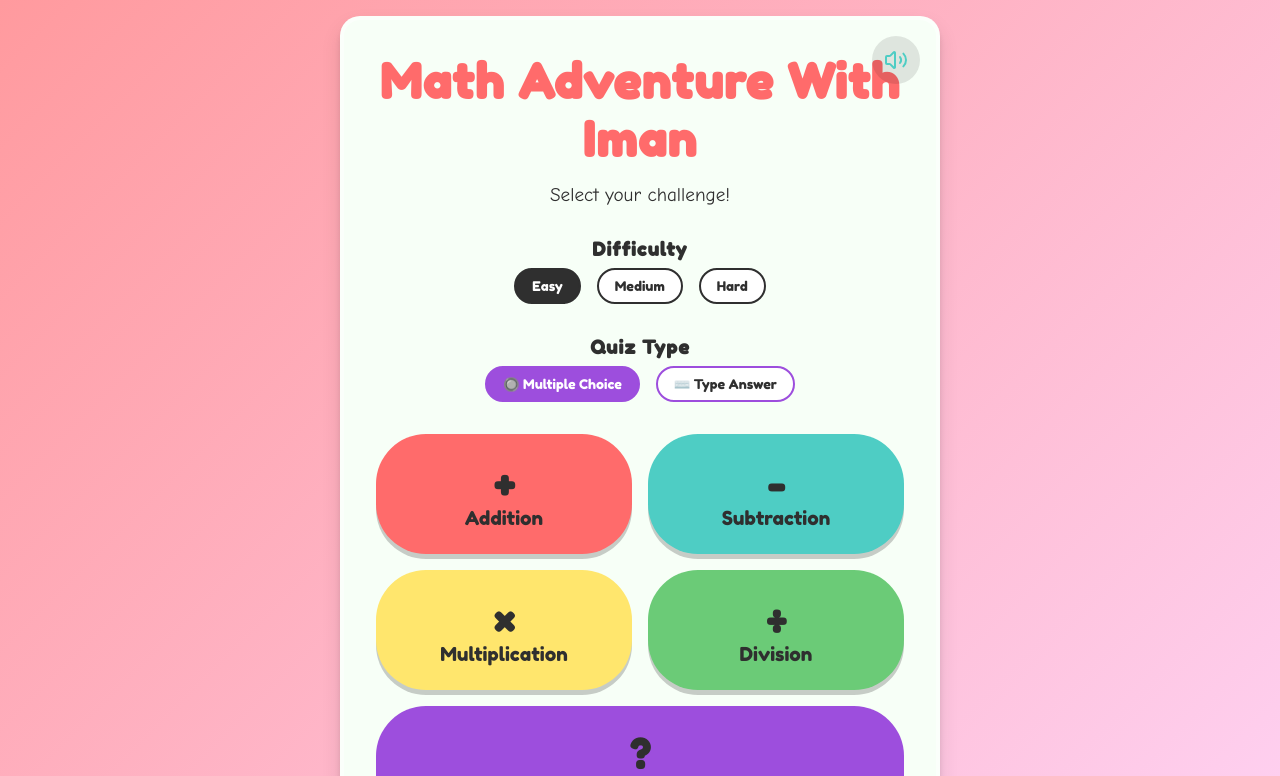
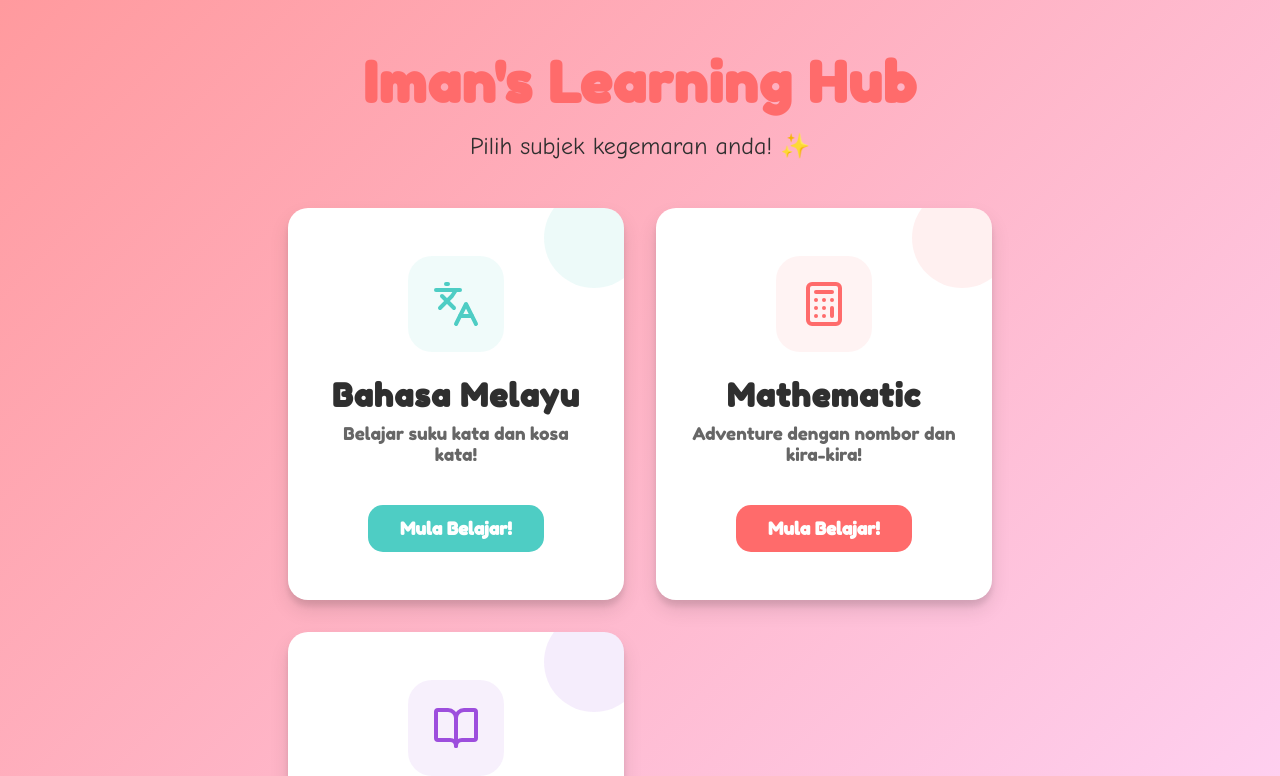
Before and after one commit to Iman18Aiman23/math-adventure, a React (Vite) app: page / in a window 1280 px wide. Shown: the top 776 px of the page. Built offline with nearby package versions, Linux system fonts and the light colour scheme.

Commit message:
Add Home Page with subject selection (BM, Math, Jawi)

```diff
--- a/src/App.jsx
+++ b/src/App.jsx
@@ -1,11 +1,20 @@
 import React, { useState } from 'react';
+import HomePage from './components/HomePage';
+import BMPage from './components/BMPage';
+import JawiPage from './components/JawiPage';
 import GameMenu from './components/GameMenu';
 import QuizArena from './components/QuizArena';
 import { getMuted, setMuted } from './utils/soundManager';
 
 function App() {
+  const [currentSubject, setCurrentSubject] = useState(null); // null, 'math', 'bm', 'jawi'
   const [isPlaying, setIsPlaying] = useState(false);
-  const [gameConfig, setGameConfig] = useState({ operation: 'add', difficulty: 'easy', selectedNumbers: [], quizType: 'multiple' });
+  const [gameConfig, setGameConfig] = useState({
+    operation: 'add',
+    difficulty: 'easy',
+    selectedNumbers: [],
+    quizType: 'multiple'
+  });
   const [isMuted, setIsMuted] = useState(getMuted());
 
   const handleStartGame = (operation, difficulty, selectedNumbers = [], quizType = 'multiple') => {
@@ -17,21 +26,26 @@ function App() {
     setIsPlaying(false);
   };
 
+  const handleBackToHome = () => {
+    setIsPlaying(false);
+    setCurrentSubject(null);
+  };
+
   const handleToggleMute = () => {
     const newMuted = !isMuted;
     setIsMuted(newMuted);
     setMuted(newMuted);
   };
 
-  return (
-    <div className="app-container">
-      {/* Background decorations could go here */}
-
-      {!isPlaying ? (
+  const renderSubjectContent = () => {
+    switch (currentSubject) {
+      case 'math':
+        return !isPlaying ? (
           <GameMenu
             onStart={handleStartGame}
             isMuted={isMuted}
             onToggleMute={handleToggleMute}
+            onBack={handleBackToHome}
           />
         ) : (
           <QuizArena
@@ -43,10 +57,23 @@ function App() {
             isMuted={isMuted}
             onToggleMute={handleToggleMute}
           />
-      )}
+        );
+      case 'bm':
+        return <BMPage onBack={handleBackToHome} />;
+      case 'jawi':
+        return <JawiPage onBack={handleBackToHome} />;
+      default:
+        return <HomePage onSelectSubject={setCurrentSubject} />;
+    }
+  };
 
-      <footer style={{ marginTop: '2rem', color: '#888', fontSize: '0.8rem' }}>
-        Math Adventure for Kids • Version 1.0
+  return (
+    <div className="app-container">
+      {/* Subject Content */}
+      {renderSubjectContent()}
+
+      <footer style={{ marginTop: '2rem', color: '#888', fontSize: '0.8rem', textAlign: 'center' }}>
+        Iman's Learning Adventure • Version 2.0
       </footer>
     </div>
   );
--- /dev/null
+++ b/src/components/BMPage.jsx
@@ -0,0 +1,40 @@
+import React from 'react';
+import { ArrowLeft, Construction } from 'lucide-react';
+
+export default function BMPage({ onBack }) {
+    return (
+        <div className="card fade-in" style={{ padding: '3rem', textAlign: 'center' }}>
+            <button
+                onClick={onBack}
+                style={{
+                    position: 'absolute',
+                    top: '1rem',
+                    left: '1rem',
+                    background: 'none',
+                    border: 'none',
+                    cursor: 'pointer',
+                    color: 'var(--color-dark)'
+                }}
+            >
+                <ArrowLeft size={32} />
+            </button>
+
+            <Construction size={80} color="#4ECDC4" style={{ marginBottom: '2rem' }} />
+            <h1 className="game-title" style={{ color: '#4ECDC4' }}>Bahasa Melayu</h1>
+            <p className="game-subtitle" style={{ fontSize: '1.5rem', marginBottom: '2rem' }}>
+                Akan datang tidak lama lagi! 🚀
+            </p>
+            <p style={{ color: '#666', fontSize: '1.2rem' }}>
+                Kami sedang menyiapkan modul pembelajaran suku kata dan kosa kata yang menyeronokkan untuk anda.
+            </p>
+
+            <button
+                className="btn-primary"
+                onClick={onBack}
+                style={{ backgroundColor: '#4ECDC4', marginTop: '3rem', width: 'auto', padding: '1rem 3rem' }}
+            >
+                Kembali ke Menu Utama
+            </button>
+        </div>
+    );
+}
--- /dev/null
+++ b/src/components/HomePage.jsx
@@ -0,0 +1,122 @@
+import React from 'react';
+import { BookOpen, Calculator, Languages } from 'lucide-react';
+
+export default function HomePage({ onSelectSubject }) {
+    const subjects = [
+        {
+            id: 'bm',
+            title: 'Bahasa Melayu',
+            icon: <Languages size={48} />,
+            color: '#4ECDC4',
+            description: 'Belajar suku kata dan kosa kata!'
+        },
+        {
+            id: 'math',
+            title: 'Mathematic',
+            icon: <Calculator size={48} />,
+            color: '#FF6B6B',
+            description: 'Adventure dengan nombor dan kira-kira!'
+        },
+        {
+            id: 'jawi',
+            title: 'Jawi',
+            icon: <BookOpen size={48} />,
+            color: '#9D4EDD',
+            description: 'Mari mengenal huruf Jawi!'
+        }
+    ];
+
+    return (
+        <div className="fade-in" style={{ padding: '2rem', textAlign: 'center' }}>
+            <h1 className="game-title" style={{ fontSize: '3.5rem', marginBottom: '1rem' }}>
+                Iman's Learning Hub
+            </h1>
+            <p className="game-subtitle" style={{ fontSize: '1.5rem', marginBottom: '3rem' }}>
+                Pilih subjek kegemaran anda! ✨
+            </p>
+
+            <div style={{
+                display: 'grid',
+                gridTemplateColumns: 'repeat(auto-fit, minmax(280px, 1fr))',
+                gap: '2rem',
+                maxWidth: '1000px',
+                margin: '0 auto'
+            }}>
+                {subjects.map((subject) => (
+                    <button
+                        key={subject.id}
+                        onClick={() => onSelectSubject(subject.id)}
+                        className="card"
+                        style={{
+                            display: 'flex',
+                            flexDirection: 'column',
+                            alignItems: 'center',
+                            justifyContent: 'center',
+                            gap: '1.5rem',
+                            padding: '3rem 2rem',
+                            border: 'none',
+                            cursor: 'pointer',
+                            transition: 'all 0.3s cubic-bezier(0.4, 0, 0.2, 1)',
+                            background: 'white',
+                            position: 'relative',
+                            overflow: 'hidden'
+                        }}
+                        onMouseOver={(e) => {
+                            e.currentTarget.style.transform = 'translateY(-10px) scale(1.02)';
+                            e.currentTarget.style.boxShadow = `0 20px 40px ${subject.color}20`;
+                        }}
+                        onMouseOut={(e) => {
+                            e.currentTarget.style.transform = 'none';
+                            e.currentTarget.style.boxShadow = 'none';
+                        }}
+                    >
+                        {/* Decorative circle background */}
+                        <div style={{
+                            position: 'absolute',
+                            top: '-20px',
+                            right: '-20px',
+                            width: '100px',
+                            height: '100px',
+                            background: subject.color,
+                            opacity: 0.1,
+                            borderRadius: '50%'
+                        }} />
+
+                        <div style={{
+                            color: subject.color,
+                            background: `${subject.color}15`,
+                            padding: '1.5rem',
+                            borderRadius: '24px',
+                            display: 'flex',
+                            alignItems: 'center',
+                            justifyContent: 'center'
+                        }}>
+                            {subject.icon}
+                        </div>
+
+                        <div>
+                            <h2 style={{ color: 'var(--color-dark)', fontSize: '2rem', marginBottom: '0.5rem' }}>
+                                {subject.title}
+                            </h2>
+                            <p style={{ color: '#666', fontSize: '1.1rem' }}>
+                                {subject.description}
+                            </p>
+                        </div>
+
+                        <div style={{
+                            backgroundColor: subject.color,
+                            color: 'white',
+                            padding: '0.8rem 2rem',
+                            borderRadius: '15px',
+                            fontWeight: 'bold',
+                            marginTop: '1rem',
+                            fontSize: '1.1rem'
+                        }}>
+                            Mula Belajar!
+                        </div>
+                    </button>
+                ))}
+            </div>
+        </div>
+    );
+}
--- /dev/null
+++ b/src/components/JawiPage.jsx
@@ -0,0 +1,40 @@
+import React from 'react';
+import { ArrowLeft, Construction } from 'lucide-react';
+
+export default function JawiPage({ onBack }) {
+    return (
+        <div className="card fade-in" style={{ padding: '3rem', textAlign: 'center' }}>
+            <button
+                onClick={onBack}
+                style={{
+                    position: 'absolute',
+                    top: '1rem',
+                    left: '1rem',
+                    background: 'none',
+                    border: 'none',
+                    cursor: 'pointer',
+                    color: 'var(--color-dark)'
+                }}
+            >
+                <ArrowLeft size={32} />
+            </button>
+
+            <Construction size={80} color="#9D4EDD" style={{ marginBottom: '2rem' }} />
+            <h1 className="game-title" style={{ color: '#9D4EDD' }}>Jawi</h1>
+            <p className="game-subtitle" style={{ fontSize: '1.5rem', marginBottom: '2rem' }}>
+                Akan datang tidak lama lagi! 🚀
+            </p>
+            <p style={{ color: '#666', fontSize: '1.2rem' }}>
+                Mari bersedia untuk belajar mengenal huruf Jawi dengan cara yang paling menarik!
+            </p>
+
+            <button
+                className="btn-primary"
+                onClick={onBack}
+                style={{ backgroundColor: '#9D4EDD', marginTop: '3rem', width: 'auto', padding: '1rem 3rem' }}
+            >
+                Kembali ke Menu Utama
+            </button>
+        </div>
+    );
+}
```
Also changed, not shown: src/components/GameMenu.jsx (+25 -3 lines). Lines whose indentation alone changed are shown as unchanged.
